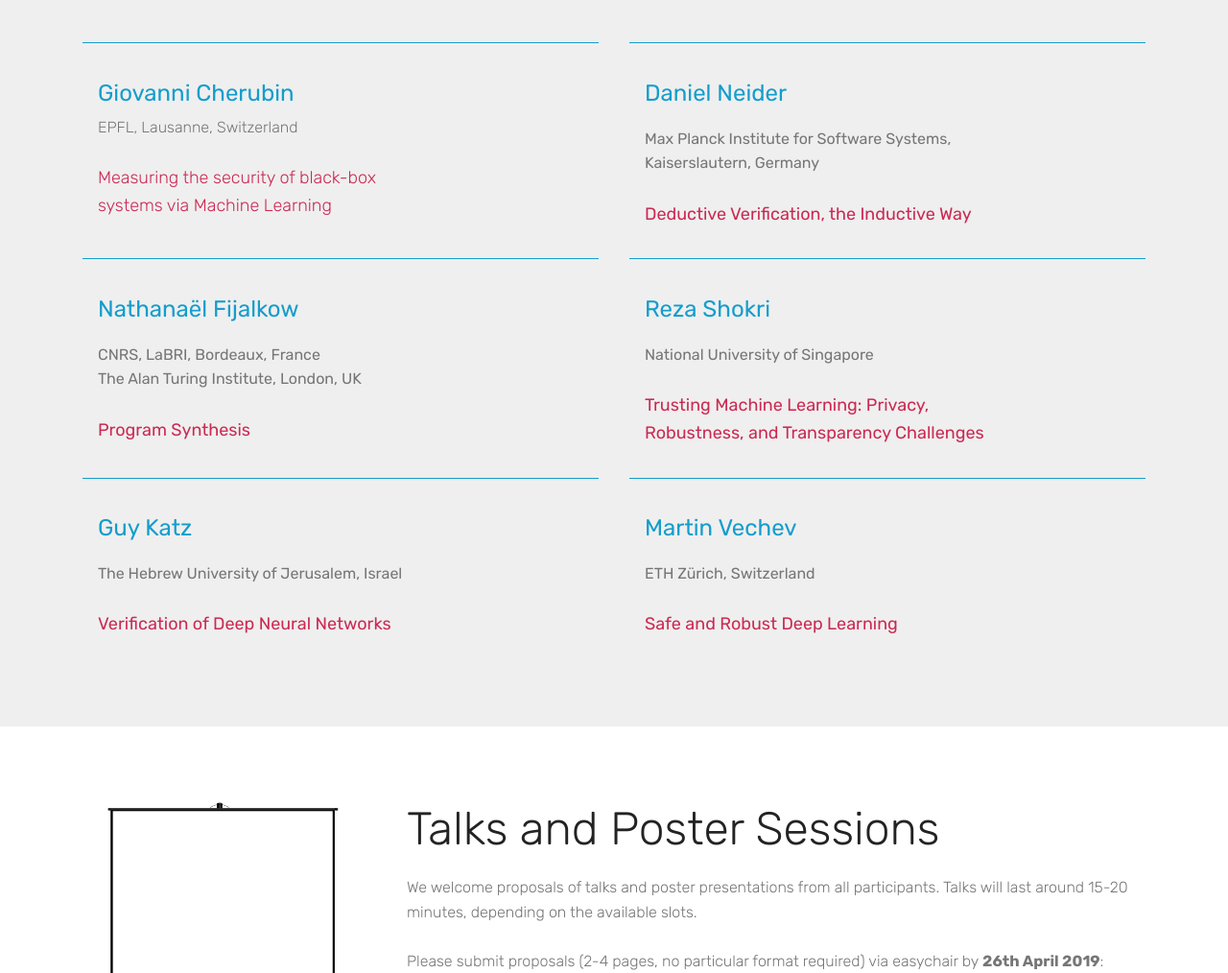
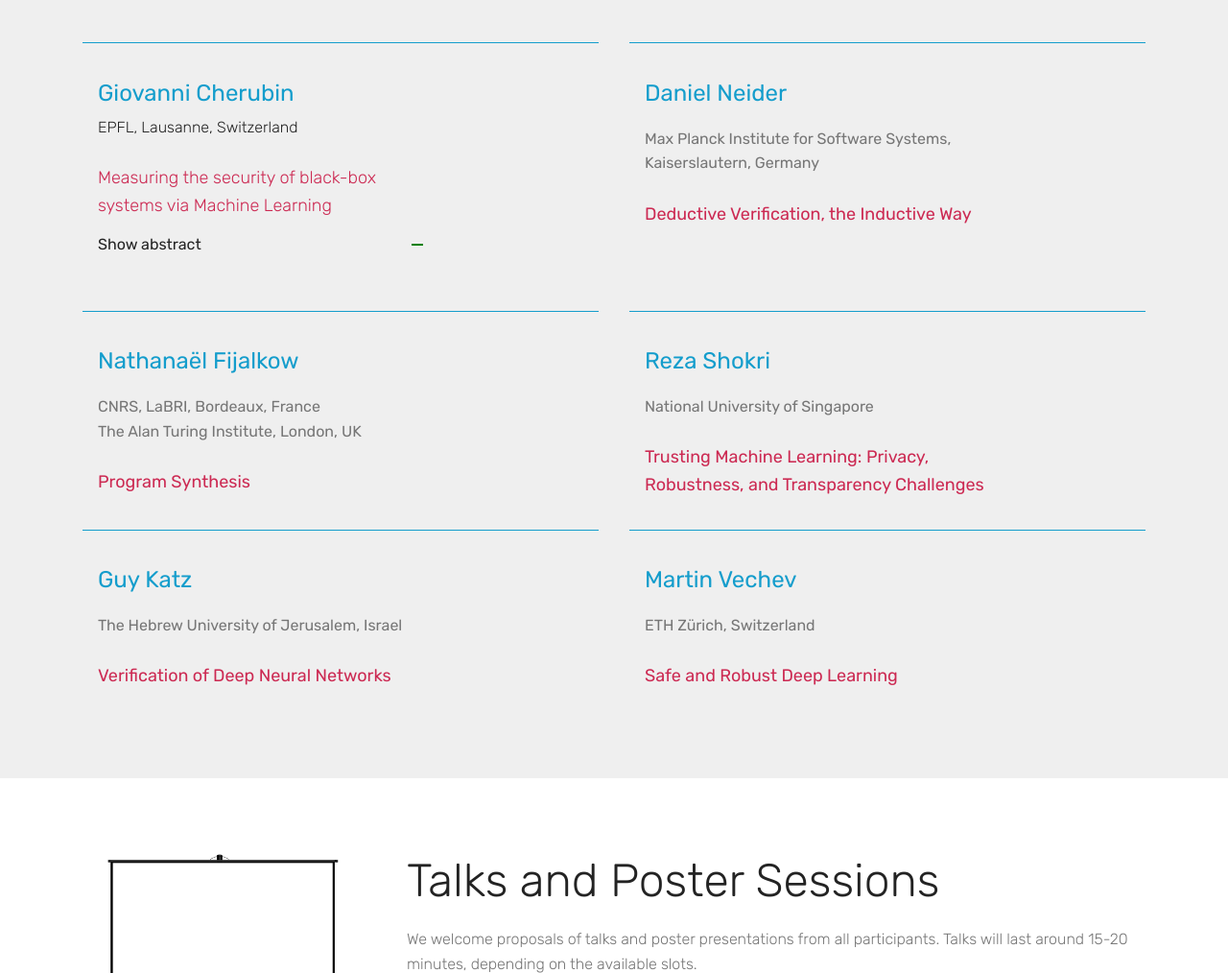
Before and after one commit to bemibo/formal, a plain HTML site: page index.html in a window 1280 px wide. Shown: the part 1125-2139 px from the top of the page at 96% size. Drawn offline with Linux system fonts and the light colour scheme; files whose address does not match are found by name.

Commit message:
create github pages

```diff
--- a/assets/mobirise/css/mbr-additional.css
+++ b/assets/mobirise/css/mbr-additional.css
@@ -1851,6 +1851,67 @@ body {
 .cid-rltR0hbD3U P {
   color: #767676;
 }
+.cid-rltR0hbD3U * {
+  box-sizing: border-box;
+}
+.cid-rltR0hbD3U .accordion {
+  margin: 0pt auto;
+  padding-bottom: 0pt;
+}
+.cid-rltR0hbD3U .toggle {
+  display: none;
+}
+.cid-rltR0hbD3U .option {
+  position: relative;
+  margin-bottom: 1em;
+}
+.cid-rltR0hbD3U .titlea,
+.cid-rltR0hbD3U .content {
+  backface-visibility: hidden;
+  transform: translateZ(0);
+  transition: all 0.2s;
+}
+.cid-rltR0hbD3U .titlea {
+  padding-left: 0pt;
+  padding-top: 10pt;
+  display: block;
+  font-weight: normal;
+}
+.cid-rltR0hbD3U .titlea:after,
+.cid-rltR0hbD3U .title:before {
+  content: '';
+  position: absolute;
+  right: 1.25em;
+  top: 1.25em;
+  width: 2px;
+  height: 0.75em;
+  background-color: green;
+  transition: all 0.2s;
+}
+.cid-rltR0hbD3U .titlea:after {
+  transform: rotate(90deg);
+}
+.cid-rltR0hbD3U .content {
+  max-height: 0;
+  overflow: hidden;
+  background-color: #fff;
+}
+.cid-rltR0hbD3U .content p {
+  margin: 0;
+  padding-top: 0.5em;
+  padding-left: 1em;
+  padding-right: 1em;
+  padding-bottom: 0.5em;
+  font-size: 0.9em;
+  line-height: 1.5;
+}
+.cid-rltR0hbD3U .toggle:checked + .titlea + .content {
+  max-height: 5000px;
+  box-shadow: 3px 3px 6px #dddddd, -3px 3px 6px #dddddd;
+}
+.cid-rltR0hbD3U .toggle:checked + .titlea:before {
+  transform: rotate(90deg) !important;
+}
 .cid-rlK8R3Fazr {
   padding-top: 75px;
   padding-bottom: 60px;
--- a/index.html
+++ b/index.html
@@ -56,7 +56,7 @@
     </nav>
 </section>
 
-<section class="engine"><a href="https://mobirise.info/y">free html web templates</a></section><section class="cid-qTkA127IK8" id="header2-1">
+<section class="engine"><a href="https://mobirise.info/t">free amp templates</a></section><section class="cid-qTkA127IK8" id="header2-1">
 
 
 
@@ -120,10 +120,45 @@
                             <p class="mbr-text card-title cost mbr-fonts-style m-0 display-5">&nbsp;</p>
                         </div>
                         <div class="bottom-line">
-                            <p class="mbr-text mbr-fonts-style display-4">
+                            <div class="mbr-text mbr-fonts-style display-4">
                                 EPFL, Lausanne, Switzerland<br>
-                                <br><font size="+1">Measuring the security of black-box systems via Machine Learning</font><br>
-                            </p>
+                                <br><font size="+1">Measuring the security of black-box systems via Machine Learning</font>
+                                <div class="accordion">
+
+   <div class="option">
+     <input type="checkbox" id="toggle1" class="toggle">
+     <label class="titlea" for="toggle1">Show abstract
+     </label>
+     <div class="content">
+       <p>We consider the problem of measuring the information leakage of a
+generic system, seen as a black-box. The black-box takes secret inputs,
+and returns outputs according to unknown underlying distributions; we
+are interested in determining how much an adversary can predict of the
+secret input given the respective output. This formulation captures a
+wide class of attacks, ranging from side channels and traffic analysis
+to membership inferences.
+
+The problem of measuring a black-box's leakage has historically been
+based on the principles of classical statistics; unfortunately, the
+methods derived from these principles do not scale to most real-world
+systems (e.g., black-boxes whose output space is very large or even
+continuous), and thus had a limited application.
+
+In this talk, we re-frame this problem within a Machine Learning
+framework. This: i) gives us access to a large set of practical tools
+for measuring a black-box's leakage, which scale to very large systems,
+and ii) it allows us to better scope what can be done in the future
+(e.g., establishing impossibility results). The tools presented here
+were introduced in this context last year by the author, and they were
+used for deriving the first generic security bounds for a major class of
+traffic analysis attacks (Website Fingerprinting). We will give a
+formal introduction to these tools, discuss their applications and
+theoretical limitations, and highlight open questions.</p>
+     </div>
+   </div>
+
+ </div>
+                            </div>
                         </div>
                     </div>
                 </div>
@@ -173,7 +208,7 @@
                         <div class="bottom-line">
                             <p class="mbr-text mbr-fonts-style display-7">
                                 National University of Singapore<br>
-                                <br><font size="+1">Trusting Machine Learning: Privacy, Robustness, and Transparency Challenges</font><br>
+                                <br><font size="+1">Trusting Machine Learning:&nbsp;</font><font size="+1">Privacy, Robustness, and Transparency Challenges</font><br>
                             </p>
                         </div>
                     </div>
@@ -338,7 +373,7 @@
     <div class="container">
         <div class="col-lg-8 mx-auto mbr-form" data-form-type="formoid">
 <!---Formbuilder Form--->
-<form action="https://mobirise.com/" method="POST" class="mbr-form form-with-styler" data-form-title="Registration"><input type="hidden" name="email" data-form-email="true" value="ciUEZfe8gqTcRTMhloIaMKd/s0RJpc3RiuerR/joY7U1E3v7nrL2DFg9mywg+GncQ4hBKAVIEWrxikwuS3S2eB+xLGXtZqT//+iEBjE4YppnSVbrhrYnorDQlL/V5Jk2">
+<form action="https://mobirise.com/" method="POST" class="mbr-form form-with-styler" data-form-title="Registration"><input type="hidden" name="email" data-form-email="true" value="eei8FPzdQ3NyN2OggNcaRWQy9GcuAFgpkDIwOYMRH9ewyPD6+Xf0SI2mgRWkg9L39FJRH5cGu3mHAMoBkWQhk+o7FePQ8dda6bCdoKnuMojx5Pt9wMRxpZQoQIJSg6RF">
 <div class="form-row">
 <div hidden="hidden" data-form-alert="" class="alert alert-success col-12">Thank you for registering for ForMaL!</div>
 <div hidden="hidden" data-form-alert-danger="" class="alert alert-danger col-12">Oops...! some problem!</div>
@@ -467,7 +502,7 @@
         <div class="row justify-content-center">
             <div class="media-container-column col-lg-8" data-form-type="formoid">
 <!---Formbuilder Form--->
-<form action="https://mobirise.com/" method="POST" class="mbr-form form-with-styler" data-form-title="Mobirise Form"><input type="hidden" name="email" data-form-email="true" value="UpFUkiXj34RLzW3MJpJ0tn5qtU0KYm37BojCZRJmar5eSLGtW/9+sCAUzhrybF6kO4UYj4EGGbtPJTW0oOO+e8P3bfMopaDHuqNkKtCXgJXemY1eDSy5/7IgBzHebU2w">
+<form action="https://mobirise.com/" method="POST" class="mbr-form form-with-styler" data-form-title="Mobirise Form"><input type="hidden" name="email" data-form-email="true" value="fnaCweJusFC1h2M+LQLYvvE1t9Ao1pBWC7JbBOJOIxiliHiiwOcdoo9QryYGUkaUAIwdwKwnDI3QTn4ZoVy0mvlpChR4JNfb3cUdKqx8Rno7zA/vnEsobKMpb2uDxwS1">
 <div class="row">
 <div hidden="hidden" data-form-alert="" class="alert alert-success col-12">Thanks for filling out the form!</div>
 <div hidden="hidden" data-form-alert-danger="" class="alert alert-danger col-12"> </div>
```
Also changed, not shown: 1 other file.
